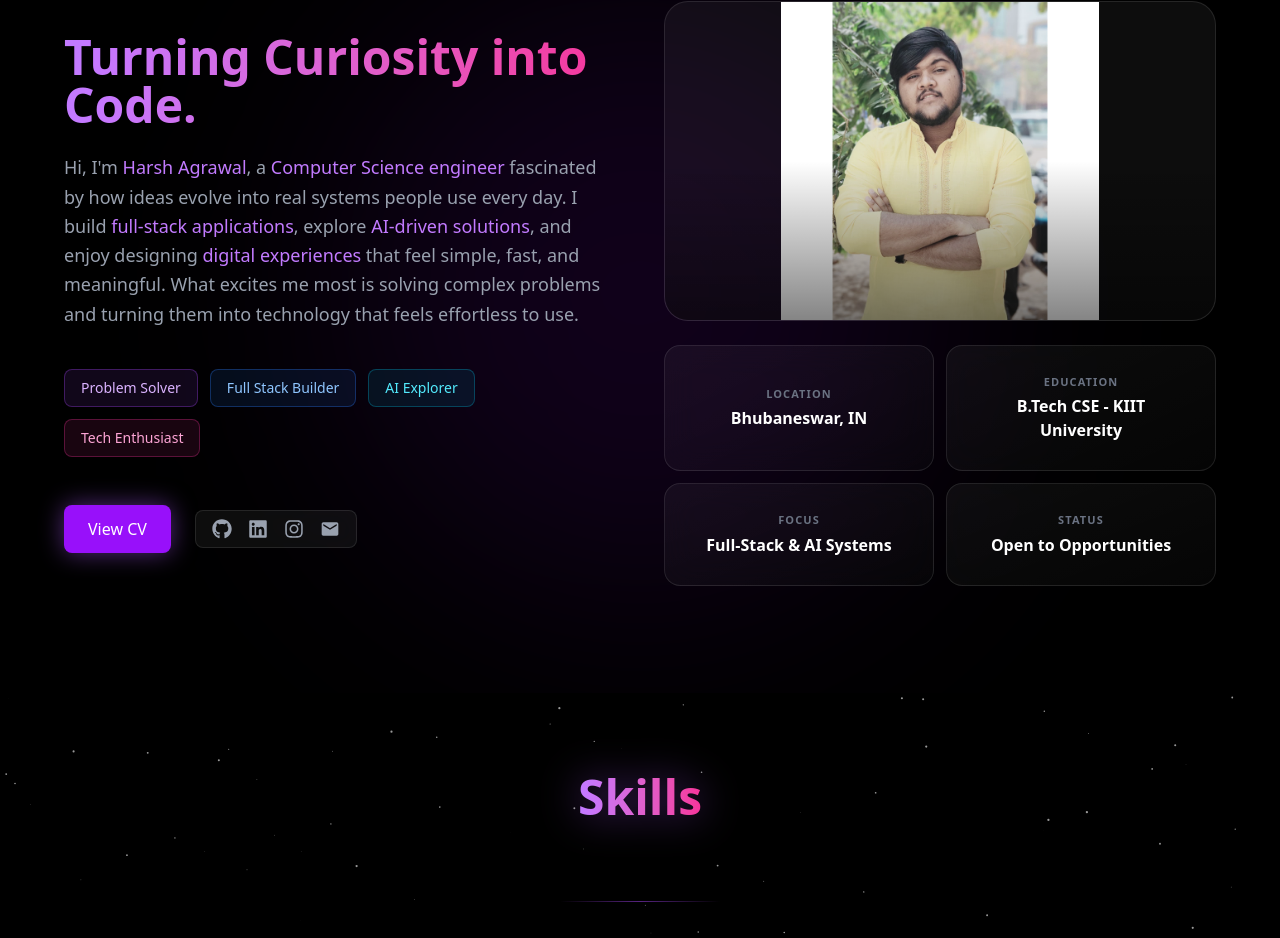
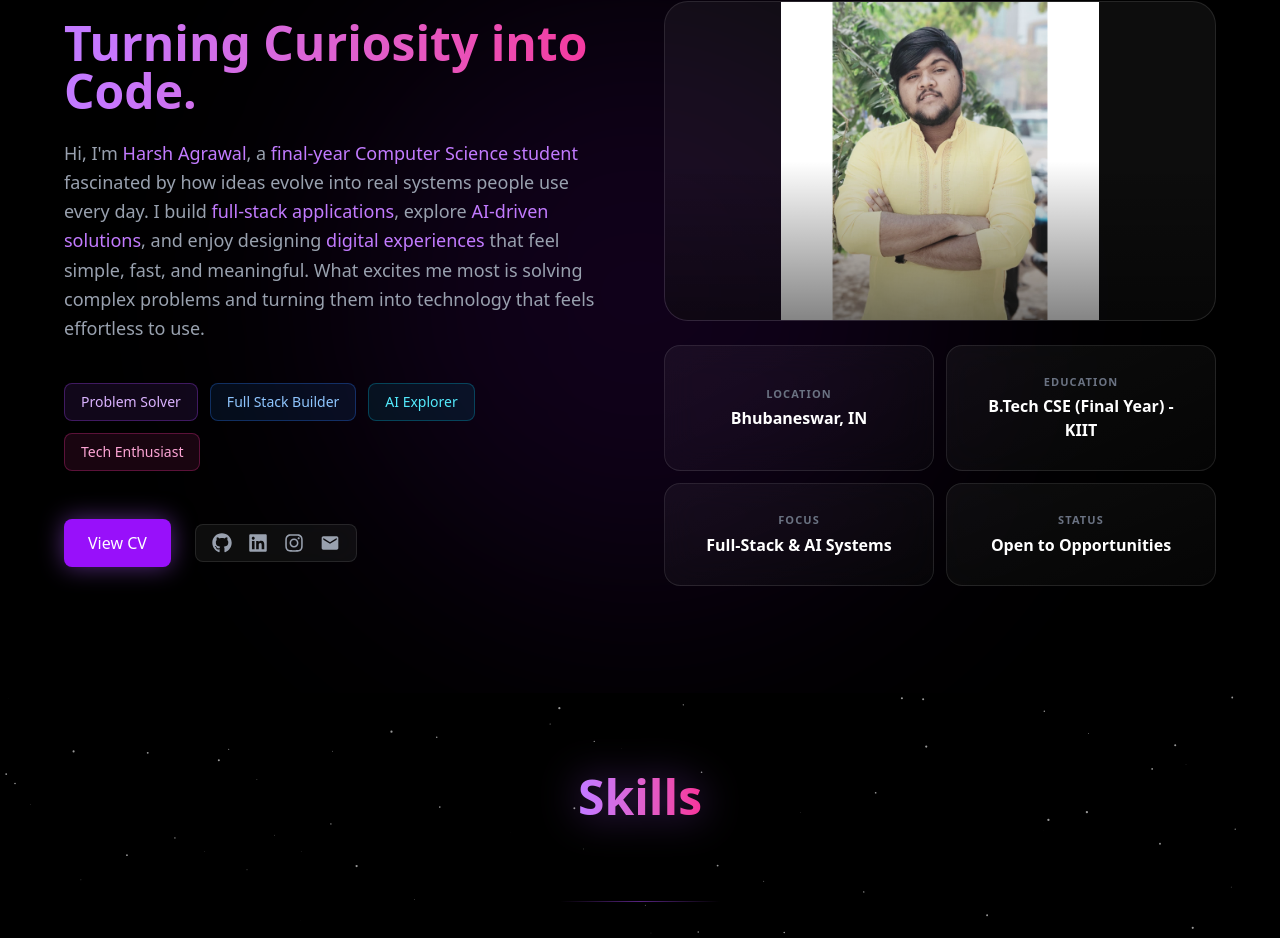
Before and after one commit to harshagrawal909/my-portfolio, a Next.js app in the folder frontend/: page / in a window 1280 px wide. Shown: the part 907-1845 px from the top of the page. Built offline with nearby package versions, Linux system fonts and the light colour scheme; no server answers.

Commit message:
optimised seo

```diff
--- a/frontend/src/app/layout.tsx
+++ b/frontend/src/app/layout.tsx
@@ -10,7 +10,7 @@ export const metadata: Metadata = {
     default: "Harsh Agrawal | Full-Stack Developer & AI Systems Engineer",
     template: "%s | Harsh Agrawal",
   },
-  description: "Portfolio of Harsh Agrawal, a Computer Science Engineer specializing in Full-Stack development, AI-driven solutions, and digital experiences.",
+  description: "Portfolio of Harsh Agrawal, a final-year Computer Science student at KIIT University specializing in Full-Stack development, AI-driven solutions, and digital experiences.",
   keywords: [
     "Harsh Agrawal",
     "Harsh Agrawal Developer",
@@ -30,7 +30,7 @@ export const metadata: Metadata = {
     locale: "en_US",
     url: "https://itsharsh.dev",
     title: "Harsh Agrawal | Full-Stack Developer & AI Systems Engineer",
-    description: "Portfolio of Harsh Agrawal, a Computer Science Engineer specializing in Full-Stack development, AI-driven solutions, and digital experiences.",
+    description: "Portfolio of Harsh Agrawal, a final-year Computer Science student at KIIT University specializing in Full-Stack development, AI-driven solutions, and digital experiences.",
     siteName: "Harsh Agrawal Portfolio",
     images: [
       {
@@ -44,7 +44,7 @@ export const metadata: Metadata = {
   twitter: {
     card: "summary_large_image",
     title: "Harsh Agrawal | Full-Stack Developer & AI Systems Engineer",
-    description: "Portfolio of Harsh Agrawal, a Computer Science Engineer specializing in Full-Stack development, AI-driven solutions, and digital experiences.",
+    description: "Portfolio of Harsh Agrawal, a final-year Computer Science student at KIIT University specializing in Full-Stack development, AI-driven solutions, and digital experiences.",
     images: ["/my-photo.jpeg"],
     creator: "@harshagrawal909",
   },
@@ -85,15 +85,15 @@ export default function RootLayout({
               "@context": "https://schema.org",
               "@type": "Person",
               "name": "Harsh Agrawal",
-              "url": "https://harshagrawal.dev", // Replace with your actual domain
-              "image": "https://harshagrawal.dev/my-photo.jpeg",
+              "url": "https://itsharsh.dev",
+              "image": "https://itsharsh.dev/my-photo.jpeg",
               "sameAs": [
                 "https://github.com/harshagrawal909",
                 "https://linkedin.com/in/harshagrawal42",
                 "https://instagram.com/harshagrawal909"
               ],
-              "jobTitle": "Software Engineer & Full-Stack Developer",
-              "alumniOf": {
+              "jobTitle": "Student & Software Developer",
+              "memberOf": {
                 "@type": "EducationalOrganization",
                 "name": "KIIT University"
               },
--- a/frontend/src/components/layout/AboutSection.tsx
+++ b/frontend/src/components/layout/AboutSection.tsx
@@ -14,7 +14,7 @@ const fallbackResumeUrl = "/harsh_agrawal.pdf";
 
 const abouts = [
   { label: "Location", val: "Bhubaneswar, IN" },
-  { label: "Education", val: "B.Tech CSE - KIIT University" },
+  { label: "Education", val: "B.Tech CSE (Final Year) - KIIT" },
   { label: "Focus", val: "Full-Stack & AI Systems" },
   { label: "Status", val: "Open to Opportunities" },
 ];
@@ -69,7 +69,7 @@ export default function AboutSection() {
           </h2>
           <p className="text-base leading-relaxed text-gray-400 sm:text-lg">
             Hi, I&apos;m <span className="font-medium text-purple-400">Harsh Agrawal</span>, a{" "}
-            <span className="text-purple-400">Computer Science engineer</span> fascinated by how ideas evolve into real
+            <span className="text-purple-400">final-year Computer Science student</span> fascinated by how ideas evolve into real
             systems people use every day. I build <span className="text-purple-400">full-stack applications</span>,
             explore <span className="text-purple-400">AI-driven solutions</span>, and enjoy designing{" "}
             <span className="text-purple-400">digital experiences</span> that feel simple, fast, and meaningful. What
```
